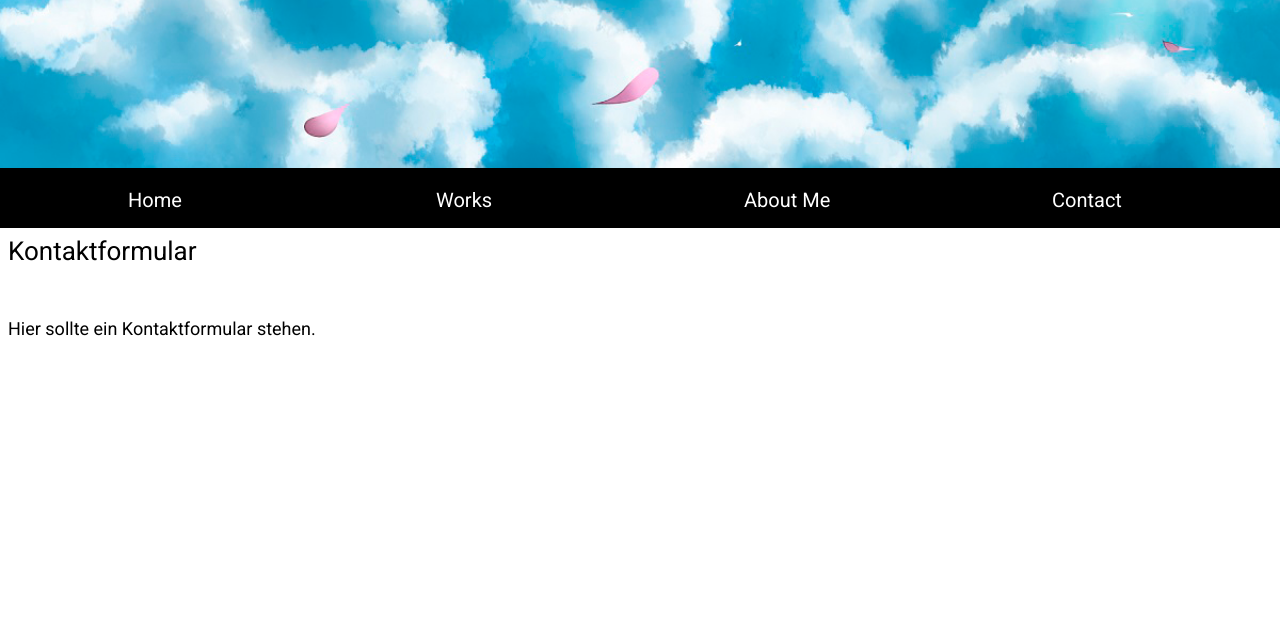
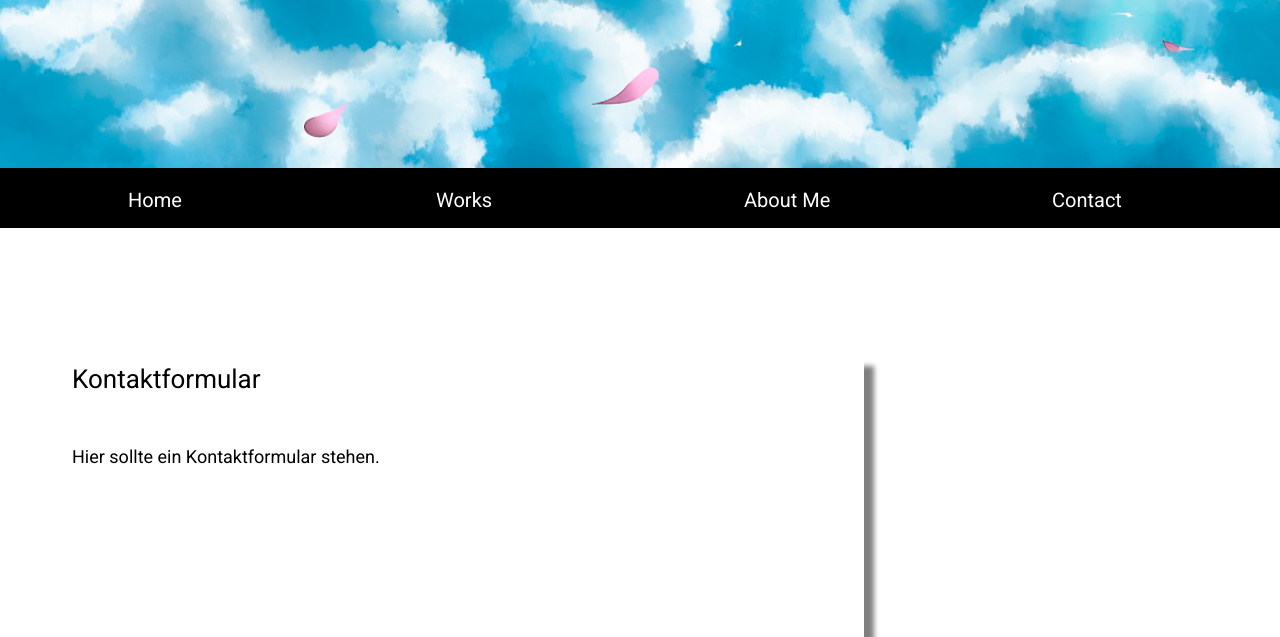
Before and after one commit to RamonaBerg/simplified-setup, a website: page kontakt.html in a window 1280 px wide. Shown: the part 163-800 px from the top of the page. Drawn offline with Linux system fonts and the light colour scheme.

Commit message:
Update style.css

```diff
--- a/style.css
+++ b/style.css
@@ -295,6 +295,16 @@ background-image:url(bilder/Selbstportrait.jpg);}
 		margin-left:300px;
 		margin-top:350px;}
 
+#contactformular{	width:800px;
+					height:600px;
+					float:left;
+					margin-left:var(--unit-xl);
+					margin-top:var(--unit-xxl);
+					-webkit-box-shadow: 10px 10px 5px 0px rgba(0,0,0,0.50);
+					-moz-box-shadow: 10px 10px 5px 0px rgba(0,0,0,0.50);
+					box-shadow: 10px 10px 5px 0px rgba(0,0,0,0.50);
+					background-color:var(--color-secondary);}
+
 /*Footer*/
 
 footer{height:400px;
```
